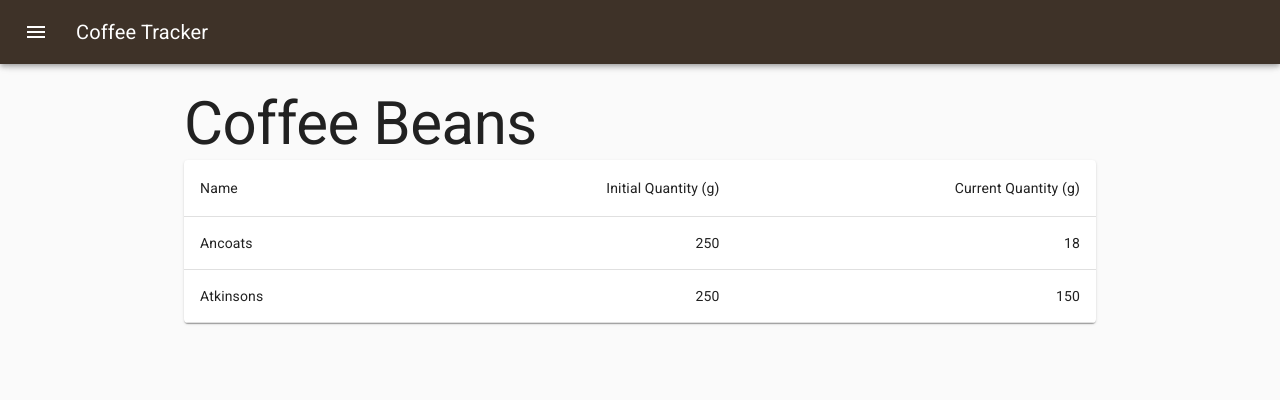
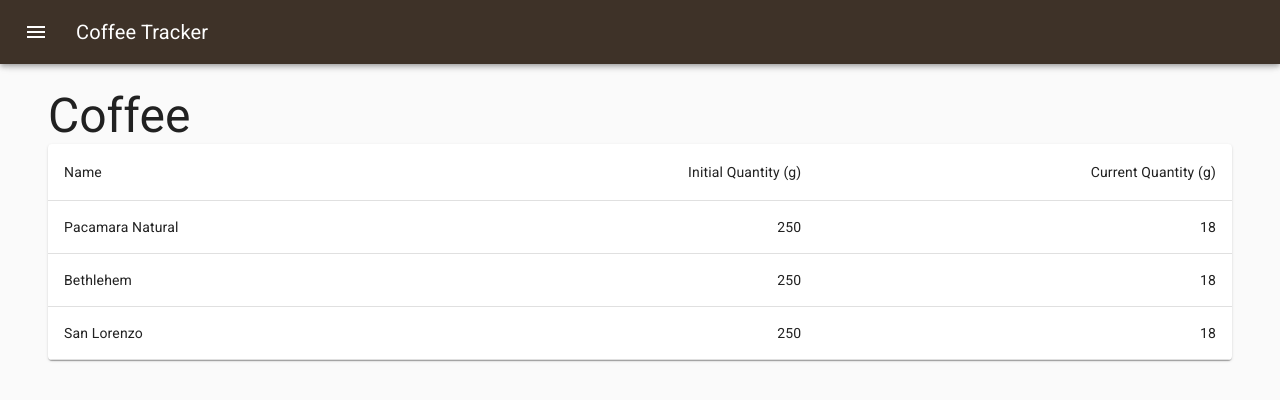
Before and after one commit to joshhazlewood/coffee-tracker-frontend, a React (Create React App) app: page /coffee in a window 1280 px wide. Shown: the top 400 px of the page. Built offline with nearby package versions, Linux system fonts and the light colour scheme.

Commit message:
Moved state from low level components to NavContainer

```diff
--- a/src/components/BeanTable.js
+++ b/src/components/BeanTable.js
@@ -14,16 +14,7 @@ const useStyles = makeStyles({
   },
 });
 
-function createData(name, initalQuantity, currentQuantity) {
-  return { name, initalQuantity, currentQuantity };
-}
-
-const rows = [
-  createData("Ancoats", 250, 18),
-  createData("Atkinsons", 250, 150),
-];
-
-export function BeanTable() {
+export function BeanTable({beans}) {
   const classes = useStyles();
 
   return (
@@ -37,13 +28,13 @@ export function BeanTable() {
           </TableRow>
         </TableHead>
         <TableBody>
-          {rows.map((row) => (
-            <TableRow key={row.name}>
+          {beans.map((bean) => (
+            <TableRow key={bean.name}>
               <TableCell component="th" scope="row">
-                {row.name}
+                {bean.name}
               </TableCell>
-              <TableCell align="right">{row.initalQuantity}</TableCell>
-              <TableCell align="right">{row.currentQuantity}</TableCell>
+              <TableCell align="right">{bean.initialQuantity}</TableCell>
+              <TableCell align="right">{bean.currentQuantity}</TableCell>
             </TableRow>
           ))}
         </TableBody>
--- a/src/components/NavContainer.js
+++ b/src/components/NavContainer.js
@@ -8,7 +8,7 @@ import { makeStyles, useTheme } from "@material-ui/core/styles";
 import ChevronLeftIcon from "@material-ui/icons/ChevronLeft";
 import ChevronRightIcon from "@material-ui/icons/ChevronRight";
 import clsx from "clsx";
-import React from "react";
+import { useState } from "react";
 import { BrowserRouter as Router, Link, Route, Switch } from "react-router-dom";
 import { AppBarWrapper } from "../components/AppBarWrapper";
 import { Beans } from "../pages/Beans";
@@ -55,11 +55,51 @@ const useStyles = makeStyles((theme) => ({
   },
 }));
 
+const beanData = [
+  {
+    name: "Pacamara Natural",
+    roastery: "Atkinsons Coffee",
+    countryOfOrigin: "Ethiopia",
+    cupProfile: "Papaya / Kirsch / Mango",
+  },
+  {
+    name: "Bethlehem",
+    roastery: "Atkinsons Coffee",
+    countryOfOrigin: "Colombia",
+    cupProfile: "Satsuma / Blackcurrent / Walnut",
+  },
+  {
+    name: "San Lorenzo",
+    roastery: "Atkinsons Coffee",
+    countryOfOrigin: "Costa Rica",
+    cupProfile: "Blackcurrent / Hops / Dark Rum",
+  },
+];
+
+const bagData = [
+  {
+    name: "Pacamara Natural",
+    initialQuantity: 250,
+    currentQuantity: 18,
+  },
+  {
+    name: "Bethlehem",
+    initialQuantity: 250,
+    currentQuantity: 18,
+  },
+  {
+    name: "San Lorenzo",
+    initialQuantity: 250,
+    currentQuantity: 18,
+  },
+];
+
 export function NavContainer() {
   const classes = useStyles();
   const theme = useTheme();
-  const [open, setOpen] = React.useState(false);
-
+  const [open, setOpen] = useState(false);
+  const [beans, setBeans] = useState(beanData);
+  const [bags, setBags] = useState(bagData);
   const handleDrawerOpen = () => {
     setOpen(true);
   };
@@ -83,11 +123,7 @@ export function NavContainer() {
     </List>
   );
 
-  return (
-    <div className={classes.root}>
-      <CssBaseline />
-      <AppBarWrapper open={open} handleDrawerOpen={handleDrawerOpen} />
-      <Router>
+  const drawer = (
     <Drawer
       className={classes.drawer}
       variant="persistent"
@@ -108,6 +144,14 @@ export function NavContainer() {
       </div>
       {drawerItems}
     </Drawer>
+  );
+
+  return (
+    <div className={classes.root}>
+      <CssBaseline />
+      <AppBarWrapper open={open} handleDrawerOpen={handleDrawerOpen} />
+      <Router>
+        {drawer}
         <main
           className={clsx(classes.content, {
             [classes.contentShift]: open,
@@ -120,13 +164,13 @@ export function NavContainer() {
               <Home />
             </Route>
             <Route path="/coffee">
-              <Coffee />
+              <Coffee beans={bags}/>
             </Route>
             <Route path="/espresso">
               <Espresso />
             </Route>
             <Route path="/beans">
-              <Beans />
+              <Beans beans={beans} />
             </Route>
           </Switch>
         </main>
--- a/src/pages/Beans.js
+++ b/src/pages/Beans.js
@@ -2,28 +2,7 @@ import { Container, Grid, Typography } from "@material-ui/core";
 import { BeanCard } from "../components/BeanCard.js";
 import React from "react";
 
-export function Beans() {
-  const beans = [
-    {
-      name: "Pacamara Natural",
-      roastery: "Atkinsons Coffee",
-      countryOfOrigin: "Ethiopia",
-      cupProfile: "Papaya / Kirsch / Mango",
-    },
-    {
-      name: "Bethlehem",
-      roastery: "Atkinsons Coffee",
-      countryOfOrigin: "Colombia",
-      cupProfile: "Satsuma / Blackcurrent / Walnut",
-    },
-    {
-      name: "San Lorenzo",
-      roastery: "Atkinsons Coffee",
-      countryOfOrigin: "Costa Rica",
-      cupProfile: "Blackcurrent / Hops / Dark Rum",
-    },
-  ];
-
+export function Beans({beans}) {
   return (
     <Container maxWidth="lg">
       <Typography variant="h3">Beans</Typography>
--- a/src/pages/coffee.js
+++ b/src/pages/coffee.js
@@ -1,11 +1,11 @@
 import { Container, Typography } from "@material-ui/core";
 import { BeanTable } from "../components/BeanTable.js";
 
-export function Coffee() {
+export function Coffee({beans}) {
   return (
-    <Container maxWidth="md">
-      <Typography variant="h2">Coffee Beans</Typography>
-      <BeanTable />
+    <Container maxWidth="lg">
+      <Typography variant="h3">Coffee</Typography>
+      <BeanTable beans={beans}/>
     </Container>
   );
 }
--- a/src/pages/espresso.js
+++ b/src/pages/espresso.js
@@ -2,7 +2,7 @@ import { Container, Typography } from "@material-ui/core";
 
 export function Espresso() {
   return (
-    <Container maxWidth="sm">
+    <Container maxWidth="lg">
       <Typography variant="h3">Espresso</Typography>
     </Container>
   );
--- a/src/pages/home.js
+++ b/src/pages/home.js
@@ -2,7 +2,7 @@ import { Container, Typography } from "@material-ui/core";
 
 export function Home() {
   return (
-    <Container maxWidth="md">
+    <Container maxWidth="lg">
       <Typography variant="h1">Home</Typography>
     </Container>
   );
```
Lines whose indentation alone changed are shown as unchanged.
